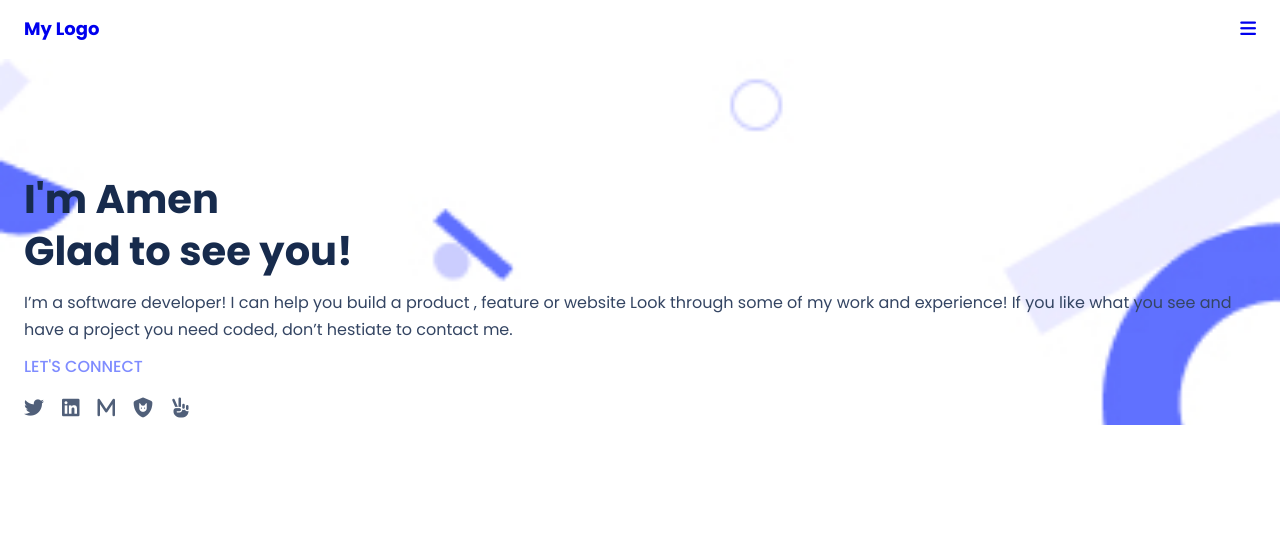
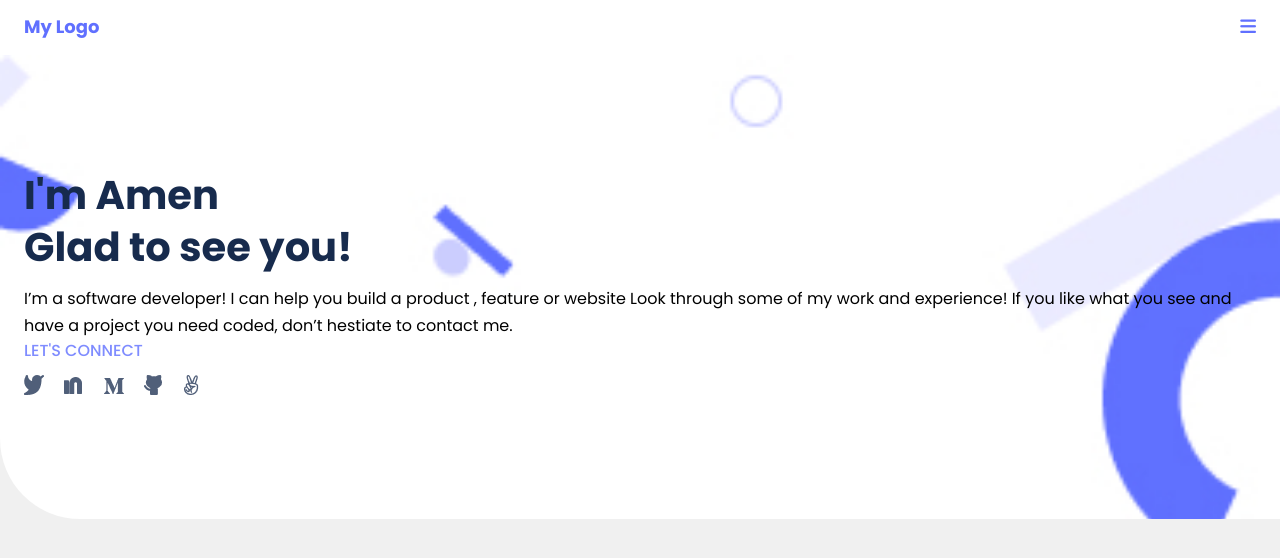
Before and after one commit to Amen-Musingarimi/Microverse-Portfolio-Project, a website: page index.html in a window 1280 px wide. Drawn offline with Linux system fonts and the light colour scheme.

Commit message:
Fix the semantic tags

```diff
--- a/index.html
+++ b/index.html
@@ -17,50 +17,47 @@
   </head>
   <body>
     <!-- ------------------The Nav Bar-------------------->
-    <header>
+    <header class="parent-container header">
+      <a href="#" class="flex-item-1">My Logo</a>
       <nav>
-        <ul>
-          <li><a href="#">My Logo</a></li>
-          <li>
-            <a href="#"><i class="fa-solid fa-bars"></i></a>
-          </li>
-        </ul>
+        <a href="#"><i class="fa-solid fa-bars flex-item-2"></i></a>
       </nav>
     </header>
     <!-- -------------------------------The Home Page---------------------------------- -->
+
     <section class="main-page">
       <div class="home-page-details">
-        <article class="section-heading">
-          <h1>I'm Amen</h1>
-          <h2>Glad to see you!</h2>
-        </article>
-        <article class="about-me-text">
-          <p>
-            I’m a software developer! I can help you build a product , feature
-            or website Look through some of my work and experience! If you like
-            what you see and have a project you need coded, don’t hestiate to
-            contact me.
+        <h1>I'm Amen<br />Glad to see you!</h1>
+        <p class="about-me-text">
+          I’m a software developer! I can help you build a product , feature or
+          website Look through some of my work and experience! If you like what
+          you see and have a project you need coded, don’t hestiate to contact
+          me.
         </p>
-        </article>
         <section class="social-links">
           <h2>LET'S CONNECT</h2>
+          <div>
             <ul>
-            <li>
-              <a href="#"><i class="fa-brands fa-twitter"></i></a>
+              <li class="twitter">
+                <a href="#"><img src="images/twitter.png" /></a>
               </li>
-            <li>
-              <a href="#"><i class="fa-brands fa-linkedin"></i></a>
+              <li class="linked-in">
+                <a href="#"
+                  ><img class="linkedin-i" src="images/I.png" /><img
+                    src="images/N.png"
+                /></a>
               </li>
-            <li>
-              <a href="#"><i class="fa-solid fa-m"></i></a>
+              <li class="message">
+                <a href="#"><img src="images/M.png" /></a>
               </li>
-            <li>
-              <a href="#"><i class="fa-solid fa-shield-cat"></i></a>
+              <li class="cat-icon">
+                <a href="#"><img src="images/cat.png" /></a>
               </li>
-            <li>
-              <a href="#"><i class="fa-solid fa-hand-peace"></i></a>
+              <li class="thumbs-up">
+                <a href="#"><img src="images/thumps.png" /></a>
               </li>
             </ul>
+          </div>
         </section>
       </div>
     </section>
--- a/style.css
+++ b/style.css
@@ -6,6 +6,16 @@
   box-sizing: border-box;
   list-style: none;
   text-decoration: none;
+}
+
+a,
+a:link,
+a:visited,
+a:focus,
+a:hover,
+a:active {
+  color: #6070ff;
+  cursor: pointer;
 }
 
 :root {
@@ -23,50 +33,64 @@
 
 body {
   font-family: 'Poppins', sans-serif;
-  background: var(--color-bg);
+  background: #f0f0f0;
   line-height: 1.7;
 }
 
 /* -------------------------------Styling the Nav Bar-------------------------------- */
-nav {
-  color: var(--color-light-dark);
-  font-weight: 700;
-  font-size: 18px;
-  padding: 10px 12px;
-  width: 100%;
-}
-
-nav ul {
+.parent-container {
   display: flex;
   justify-content: space-between;
   align-items: center;
 }
 
-nav ul li {
-  margin: 4px 12px;
+.header {
+  color: var(--color-light-dark);
+  background: var(--color-white);
+  font-weight: 700;
+  font-size: 18px;
+}
+
+.flex-item-1 {
+  width: 50%;
+  padding: 12px 24px;
+}
+
+.header nav {
+  display: flex;
+  justify-content: flex-end;
+  align-items: center;
+}
+
+.header nav a {
+  padding-right: 24px;
+  padding-top: 12px;
+  padding-bottom: 12px;
+}
+
+.flex-item-2 {
+  width: 50%;
 }
 
 /* -- -------------------------------Styling the Home Page---------------------------------- -- */
+
 .main-page {
-  background-image: url('images/background-header.jpg');
+  background: url('images/background-header.jpg');
   background-repeat: no-repeat;
   background-size: cover;
+  border-bottom-left-radius: 80px;
 }
 
 .home-page-details {
   margin: 0 24px;
 }
 
-.section-heading {
-  padding: 114px 0 12px;
-}
-
-h1,
-h2 {
+h1 {
   font-size: 40px;
   font-weight: 700px;
   line-height: 52px;
   color: var(--color-dark);
+  padding: 114px 0 12px;
 }
 
 .about-me-text p {
@@ -75,6 +99,7 @@
   margin: 0 0 12px;
 }
 
+/* Styling the social media icons */
 .social-links h2 {
   color: var(--color-light);
   font-size: 16px;
@@ -85,12 +110,22 @@
 
 .social-links ul {
   display: flex;
-  gap: 18px;
+  align-items: center;
+  justify-content: flex-start;
+  gap: 10px;
 }
 
-section ul li a {
-  color: #505f79;
-  font-size: 20px;
+.social-links {
+  padding-bottom: 114px;
+}
+
+section ul .linked-in,
+.message,
+.cat-icon,
+.thumbs-up,
+.twitter {
+  width: 30px;
+  height: 30px;
 }
 
 /* -- -------------------------------Media Quries Mobile Version---------------------------------- -- */
```
Also changed, not shown: README.md, images/I.png (added), images/M.png (added), images/N.png (added), images/cat.png (added), images/me.jfif (deleted), images/thumps.png (added), images/twitter.png (added). Lines whose indentation alone changed are shown as unchanged.
